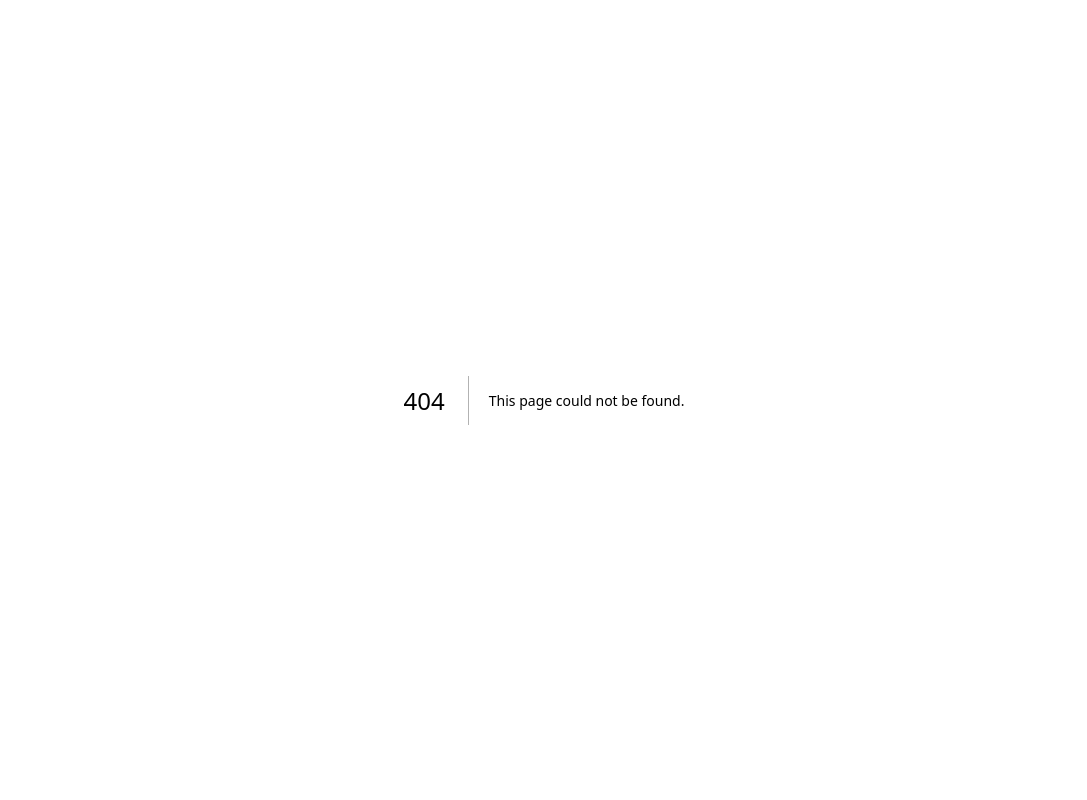
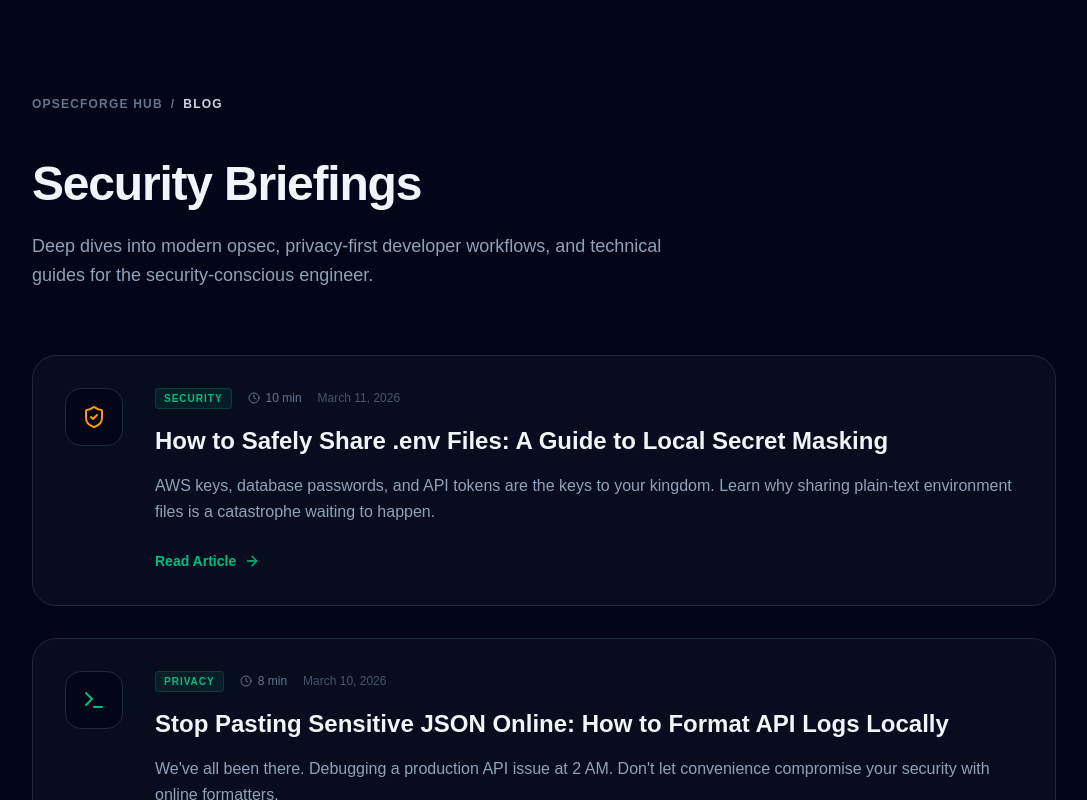
Before and after one commit to cyberdroid2077/opsecforge-tools, a Next.js app: page /blog in a window 1280 px wide. Before the commit this address had no page. Shown: the top 800 px of the page, without its empty margins (96-1183 px from the left). Built offline with nearby package versions, Linux system fonts and the light colour scheme.

Commit message:
fix: add blog index page and fix 404 navigation

```diff
--- /dev/null
+++ b/app/blog/page.tsx
@@ -0,0 +1,89 @@
+import React from 'react';
+import { BookOpen, Terminal, ShieldCheck, ArrowRight, Clock } from 'lucide-react';
+import Link from 'next/link';
+
+const posts = [
+  {
+    id: 'how-to-safely-share-env-files',
+    title: 'How to Safely Share .env Files: A Guide to Local Secret Masking',
+    excerpt: 'AWS keys, database passwords, and API tokens are the keys to your kingdom. Learn why sharing plain-text environment files is a catastrophe waiting to happen.',
+    category: 'Security',
+    date: 'March 11, 2026',
+    readTime: '10 min',
+    icon: <ShieldCheck className="text-amber-500" size={24} />
+  },
+  {
+    id: 'stop-pasting-sensitive-json-online',
+    title: 'Stop Pasting Sensitive JSON Online: How to Format API Logs Locally',
+    excerpt: "We've all been there. Debugging a production API issue at 2 AM. Don't let convenience compromise your security with online formatters.",
+    category: 'Privacy',
+    date: 'March 10, 2026',
+    readTime: '8 min',
+    icon: <Terminal className="text-emerald-500" size={24} />
+  }
+];
+
+export default function BlogIndex() {
+  return (
+    <main className="flex min-h-screen flex-col items-center justify-start p-6 lg:p-24 bg-slate-950 text-slate-300">
+      <div className="z-10 w-full max-w-5xl">
+
+        {/* Header */}
+        <div className="mb-12 text-slate-500 text-xs font-bold uppercase tracking-widest flex items-center gap-2">
+          <Link href="/" className="hover:text-emerald-400 transition-colors">OpSecForge Hub</Link>
+          <span>/</span>
+          <span className="text-slate-300">Blog</span>
+        </div>
+
+        <header className="mb-16">
+          <h1 className="text-4xl lg:text-5xl font-extrabold tracking-tight text-slate-100 mb-6">
+            Security Briefings
+          </h1>
+          <p className="text-slate-400 max-w-2xl text-lg mb-8 leading-relaxed">
+            Deep dives into modern opsec, privacy-first developer workflows, and technical guides for the security-conscious engineer.
+          </p>
+        </header>
+
+        {/* Blog Feed */}
+        <div className="grid grid-cols-1 gap-8">
+          {posts.map((post) => (
+            <Link key={post.id} href={`/blog/${post.id}`} className="group">
+              <div className="p-8 bg-slate-900/40 border border-slate-800 rounded-3xl hover:border-slate-600 transition-all hover:bg-slate-900/60 relative overflow-hidden">
+                <div className="flex flex-col md:flex-row gap-8 items-start">
+                  <div className="p-4 bg-slate-950 rounded-2xl border border-slate-800 group-hover:border-emerald-500/30 transition-colors">
+                    {post.icon}
+                  </div>
+                  <div className="flex-1">
+                    <div className="flex items-center gap-4 mb-4">
+                      <span className="text-[10px] font-bold uppercase tracking-widest text-emerald-500 bg-emerald-500/10 px-2 py-0.5 rounded border border-emerald-500/20">
+                        {post.category}
+                      </span>
+                      <div className="flex items-center gap-1.5 text-xs text-slate-500">
+                        <Clock size={12} /> {post.readTime}
+                      </div>
+                      <span className="text-xs text-slate-600">{post.date}</span>
+                    </div>
+                    <h2 className="text-2xl font-bold text-slate-100 group-hover:text-emerald-400 transition-colors mb-4">
+                      {post.title}
+                    </h2>
+                    <p className="text-slate-400 leading-relaxed mb-6">
+                      {post.excerpt}
+                    </p>
+                    <div className="inline-flex items-center gap-2 text-emerald-500 font-bold text-sm">
+                      Read Article <ArrowRight size={16} />
+                    </div>
+                  </div>
+                </div>
+              </div>
+            </Link>
+          ))}
+        </div>
+
+        {/* Footer */}
+        <footer className="mt-32 pt-12 border-t border-slate-900 text-center text-slate-600 text-xs tracking-widest uppercase">
+          &copy; 2026 OpSecForge Engineering • Distributed Globally
+        </footer>
+      </div>
+    </main>
+  );
+}
```
